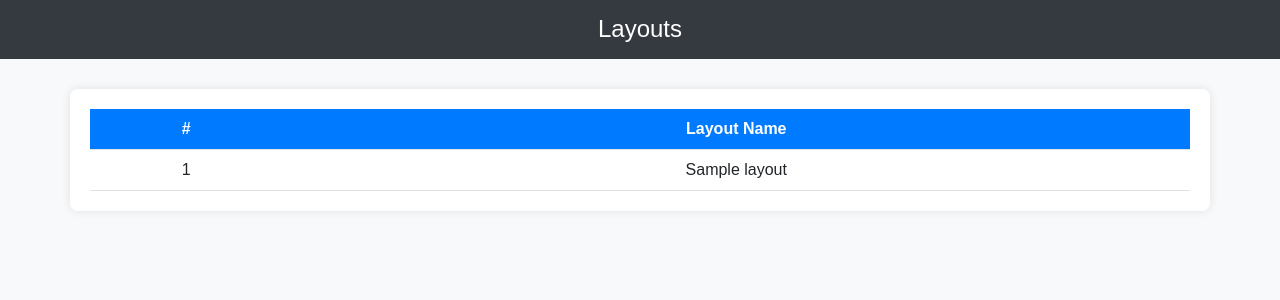
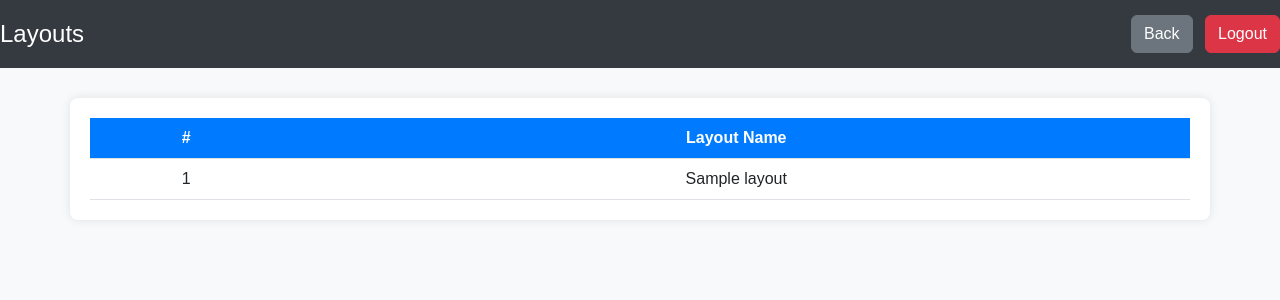
Before and after one commit to Mrudula666/LayoutManager, a Spring Boot app: page /admin/getAllLayouts in a window 1280 px wide. Shown: the top 300 px of the page. Run offline with Spring Boot 4, Linux system fonts and the light colour scheme; data comes from the database, SQL or seed files in the repository; tables that the repository leaves empty hold one stand-in row (values such as "Sample post").

Commit message:
committed latest changes

```diff
--- a/src/main/java/com/intern/layoutviews/controller/LoginController.java
+++ b/src/main/java/com/intern/layoutviews/controller/LoginController.java
@@ -43,5 +43,10 @@ public class LoginController {
         }
     }
 
+    @RequestMapping("/logout")
+    private String logout(){
+        return "login";
+    }
+
 
 }
--- a/src/main/java/com/intern/layoutviews/service/LayoutService.java
+++ b/src/main/java/com/intern/layoutviews/service/LayoutService.java
@@ -39,7 +39,6 @@ public class LayoutService {
             assignment.setLayout(layout);
             layoutAssignmentRepository.save(assignment);
         }
-
     }
 
     public Layout getUserLayout(Long userId) {
--- a/src/main/resources/templates/layouts.html
+++ b/src/main/resources/templates/layouts.html
@@ -47,7 +47,13 @@
 </head>
 <body>
 <header>
-    <h1>Layouts</h1>
+    <div class="d-flex justify-content-between align-items-center">
+        <h1>Layouts</h1>
+        <div>
+            <button class="btn btn-secondary me-2" onclick="goBack()">Back</button>
+            <a class="btn btn-danger" href="/logout">Logout</a>
+        </div>
+    </div>
 </header>
 
 <div class="container">
@@ -67,5 +73,12 @@
     </table>
 </div>
 <script src="https://cdn.jsdelivr.net/npm/bootstrap@5.3.0/dist/js/bootstrap.bundle.min.js"></script>
+
+<script type="text/javascript">
+
+    function goBack() {
+        window.history.back();
+    }
+</script>
 </body>
 </html>
```
Also changed, not shown: src/main/resources/templates/AdminDashboard.html (+17 -1 lines), src/main/resources/templates/userDashboard.html (+16 -1 lines).
